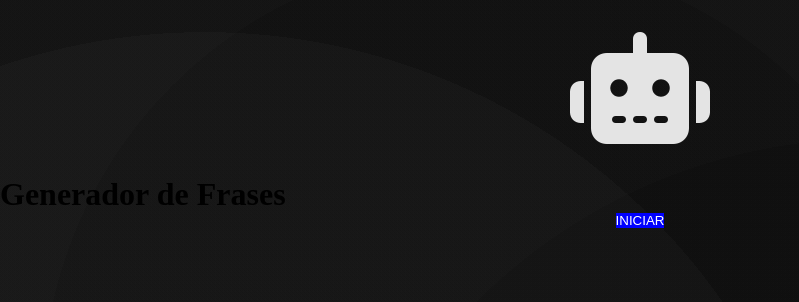
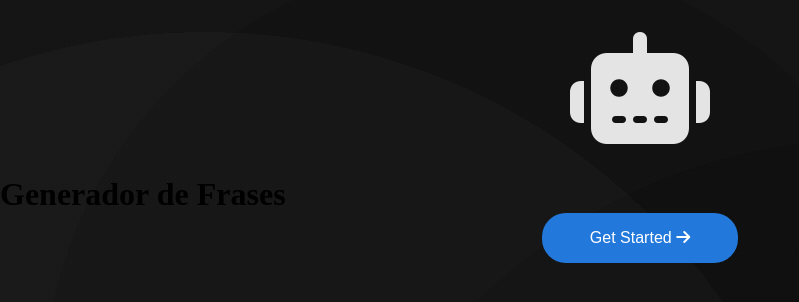
Before and after one commit to daviddl0311/Frases-Aleatorias, a plain HTML site: page index.html in a window 1280 px wide. Shown: the whole page, without its empty margins (0-799 px from the left). Drawn offline with Linux system fonts and the light colour scheme.

Commit message:
Button Update

```diff
--- a/css.css
+++ b/css.css
@@ -11,8 +11,16 @@ body {
     height: 100vh;
 }
 button {
-    background-color: blue;
+    background-color: #2379db;
     color: white;
+    font-size: 1rem;
+    padding-block: 1rem;
+    padding-inline: 3rem;
+    border-radius: 1.5rem;
+    transition: all .4s;
+}
+button:hover {
+    background-color: #438ce0;
 }
 
 .center {
--- a/index.html
+++ b/index.html
@@ -13,7 +13,7 @@
     </div>
     <h1>Generador de Frases</h1>
     <div class="center">
-        <button id="btn">INICIAR</button>
+        <button id="btn">Get Started <span><i class="fa-solid fa-arrow-right"></i></span></button>
     </div>
 </body>
 </html>
```
